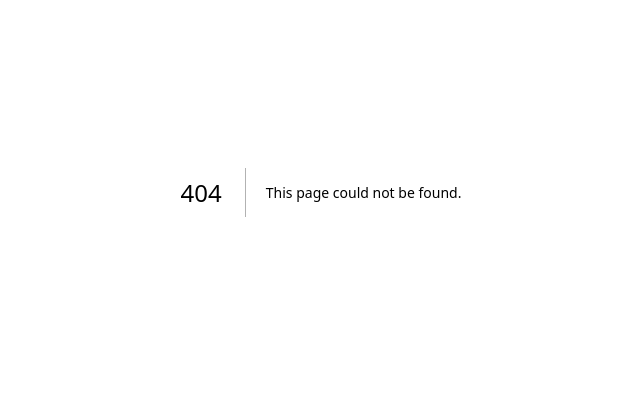
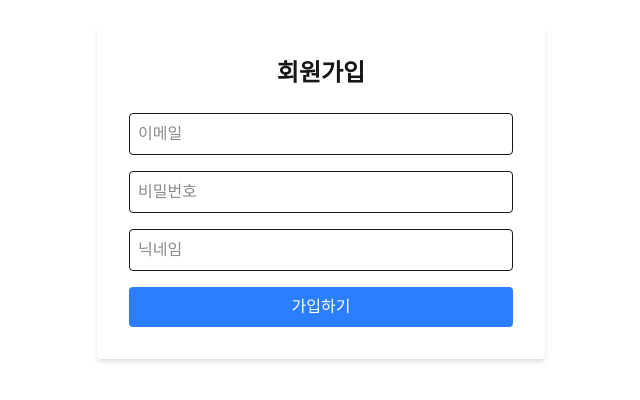
Before and after one commit to wnsgh1a/board_frontend, a Next.js app: page /signup in a window 1280 px wide. Before the commit this address had no page. Shown: the part 208-608 px from the top of the page, without its empty margins (319-959 px from the left). Built offline with nearby package versions, Linux system fonts and the light colour scheme.

Commit message:
feat: 회원가입 페이지 구현 및 백엔드 연동

```diff
--- /dev/null
+++ b/src/app/signup/page.tsx
@@ -0,0 +1,71 @@
+"use client";
+
+import { useState } from "react";
+import { useRouter } from "next/navigation";
+import axios from "@/api/axios";
+
+export default function SignUpPage() {
+  const router = useRouter();
+  const [formData, setFormData] = useState({
+    email: "",
+    password: "",
+    nickname: "",
+  });
+
+  const handleSubmit = async (e: React.FormEvent) => {
+    e.preventDefault();
+    try {
+      await axios.post("/api/users/signup", formData);
+      alert("회원가입이 완료되었습니다!");
+      router.push("/login");
+    } catch (error: any) {
+      alert(error.response?.data?.message || "회원가입 실패");
+    }
+  };
+
+  return (
+    <main className="flex min-h-screen flex-col items-center justify-center p-24">
+      <div className="w-full max-w-md p-8 space-y-6 bg-white rounded shadow-md">
+        <h1 className="text-2xl font-bold text-center">회원가입</h1>
+        <form onSubmit={handleSubmit} className="space-y-4">
+          <input
+            type="email"
+            placeholder="이메일"
+            className="w-full p-2 border rounded"
+            value={formData.email}
+            onChange={(e) =>
+              setFormData({ ...formData, email: e.target.value })
+            }
+            required
+          />
+          <input
+            type="password"
+            placeholder="비밀번호"
+            className="w-full p-2 border rounded"
+            value={formData.password}
+            onChange={(e) =>
+              setFormData({ ...formData, password: e.target.value })
+            }
+            required
+          />
+          <input
+            type="text"
+            placeholder="닉네임"
+            className="w-full p-2 border rounded"
+            value={formData.nickname}
+            onChange={(e) =>
+              setFormData({ ...formData, nickname: e.target.value })
+            }
+            required
+          />
+          <button
+            type="submit"
+            className="w-full py-2 bg-blue-500 text-white rounded hover:bg-blue-600"
+          >
+            가입하기
+          </button>
+        </form>
+      </div>
+    </main>
+  );
+}
```
